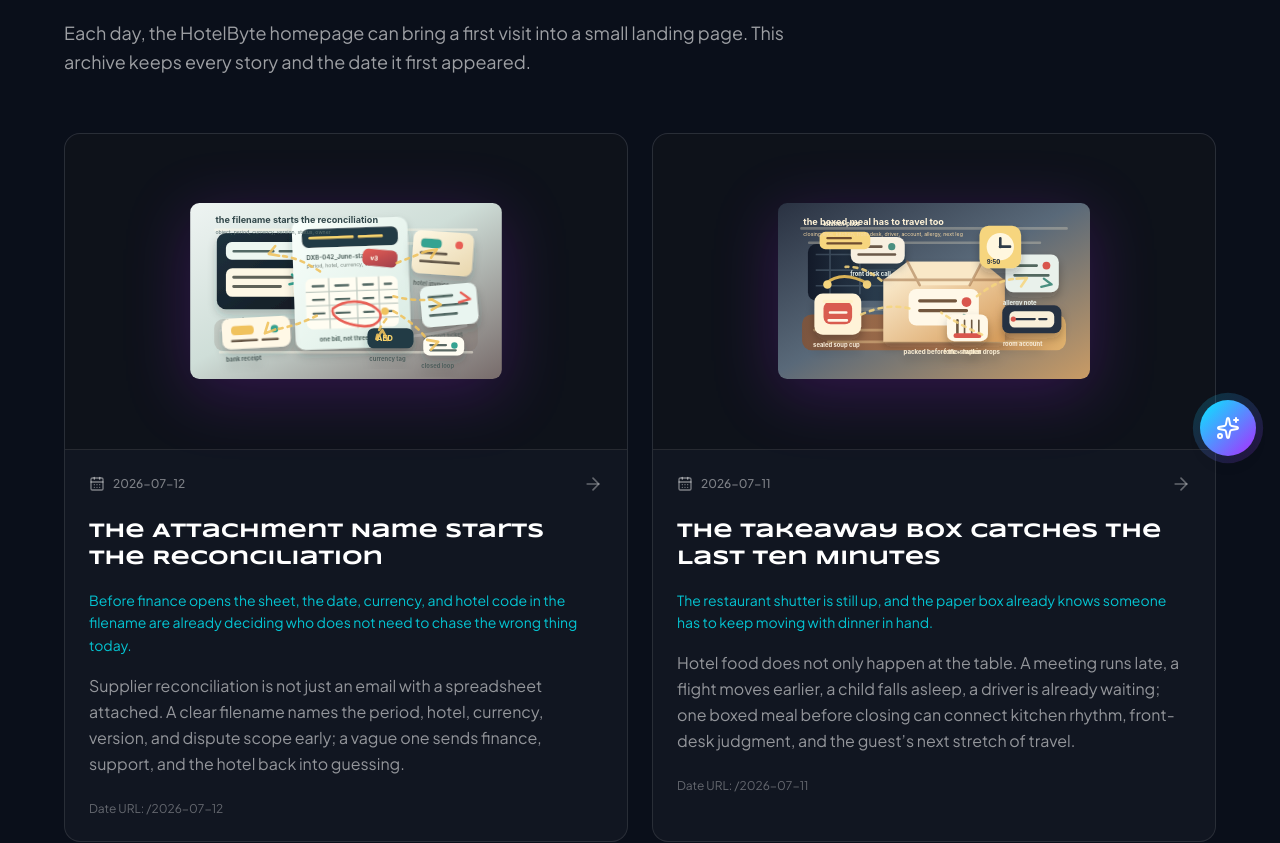
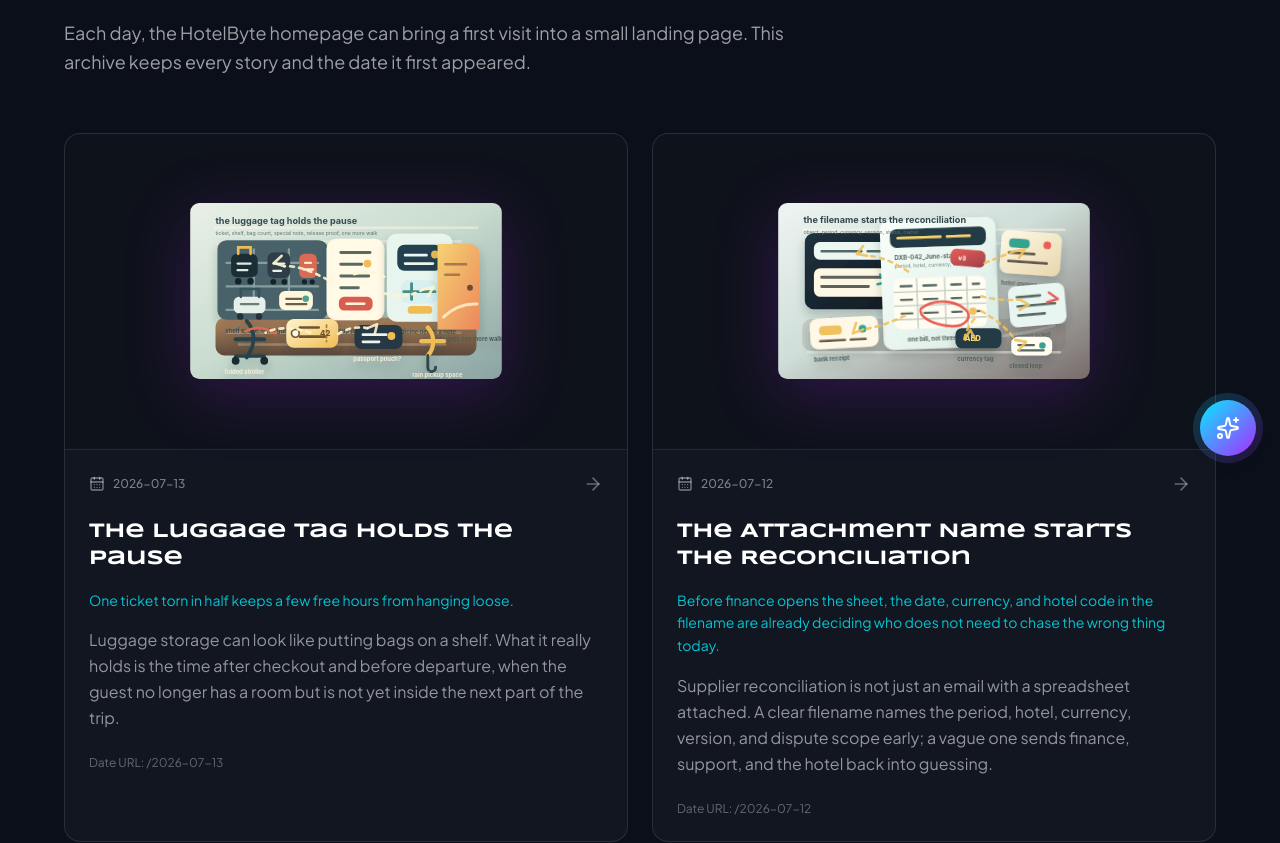
Before and after one commit to hotelbyte-com/hotelbyte-landing, a React (Vite) app: page /stories in a window 1280 px wide. Shown: the part 320-1163 px from the top of the page. Built offline with nearby package versions, Linux system fonts and the light colour scheme; no server answers.

Commit message:
Lore: hold the luggage pause

```diff
--- a/src/data/dailyStories.ts
+++ b/src/data/dailyStories.ts
@@ -2273,6 +2273,72 @@ export const dailyStories: DailyStory[] = [
     },
     generatedBy: 'codex-daily-story-publisher',
     generatedAt: '2026-07-12T10:12:49+04:00'
+  },
+  {
+    date: '2026-07-13',
+    slug: 'luggage-tag-holds-the-pause',
+    content: {
+      zh: {
+        title: '行李牌替客人暂停一下',
+        mood: '一张撕成两半的号码牌，让自由活动的几个小时没有悬在半空。',
+        theme: '寄存行李时那张号码牌，为什么是一段短暂但认真的信任关系',
+        summary:
+          '寄存行李看起来只是把箱子放到架子上。真正被托住的，是客人退房后到出发前那段不属于房间、也还没属于下一段旅程的时间。',
+        body: [
+          '上午十一点半，退房队伍刚散，行李房门口又排起短短一列。有人要去海边吃午饭，有人下午三点才去机场，还有一家人把婴儿车折起来，像折起一只小船。员工从票本上撕下一张号码牌，一半系在箱把上，一半递给客人。动作很快，却把接下来几个小时轻轻按住了。',
+          '行李牌的厉害之处，是它让“暂时离开”有了形状。客人可以不再拖着箱子穿过商场，也不用每五分钟摸一次护照袋。酒店接住的不是几件物品，而是一小段过渡时间：房间已经还了，城市还想再走一走，车还没来，手终于空出来。号码牌薄薄一张，责任却很具体。',
+          '麻烦也在这里。寄存不能只靠一句“放那边就行”。同款黑色行李箱太多，贵重物品要提前说清，冷藏药品不能被塞进普通架子，团体客人的箱子需要分批取走，雨天取包还要留出不堵门的地方。流程太重，客人会觉得被审问；流程太轻，错拿一次就足以毁掉整段离店体验。',
+          'HotelByte 关心酒店分销时，也该把这种暂停看见。离店时间、接送时间、行李件数、特殊存放备注和取回凭证，如果能在酒店、供应商和客服之间保持清楚，客人就不用把信任全压在记忆和运气上。行李牌不会让旅程更豪华。它只是让人放心地把手松开一会儿。'
+        ],
+        ctaLabel: '返回 HotelByte 首页'
+      },
+      en: {
+        title: 'The Luggage Tag Holds the Pause',
+        mood: 'One ticket torn in half keeps a few free hours from hanging loose.',
+        theme: 'Why the number tag for stored luggage creates a brief but serious trust relationship',
+        summary:
+          'Luggage storage can look like putting bags on a shelf. What it really holds is the time after checkout and before departure, when the guest no longer has a room but is not yet inside the next part of the trip.',
+        body: [
+          'At 11:30 in the morning, the checkout line has just thinned and a small queue forms at the luggage room. Someone wants lunch by the water. Someone does not leave for the airport until three. A family folds a stroller as if folding a little boat. The staff member tears a numbered ticket from the pad, ties one half to the suitcase handle, and gives the other half to the guest. It is a quick motion. It steadies the next few hours.',
+          'The useful thing about a luggage tag is that it gives temporary absence a shape. The guest can stop dragging a suitcase through a shopping street and stop patting the passport pouch every five minutes. The hotel is holding more than objects. It is holding a short interval: the room has been returned, the city still has one more walk in it, the car has not arrived, and the hands are finally free. Thin paper, specific responsibility.',
+          'That is where the friction lives too. Storage cannot be reduced to “leave it over there.” Too many black suitcases look alike. Valuables need a clear warning. Refrigerated medicine cannot sit on an ordinary shelf. Group bags may need staggered pickup. On a rainy day, collection needs space that does not block the door. Make the process too heavy and the guest feels interrogated. Make it too light and one wrong bag can ruin the departure.',
+          'When HotelByte thinks about hotel distribution, this pause deserves to be visible. Checkout time, transfer time, bag count, special storage notes, and release proof should stay clear between hotel, supplier, and support. Then trust does not have to rest entirely on memory and luck. A luggage tag does not make the trip grander. It lets someone let go for a while.'
+        ],
+        ctaLabel: 'Back to the HotelByte homepage'
+      }
+    },
+    visual: {
+      src: '/daily/2026-07-13.svg',
+      alt: {
+        zh: '酒店行李寄存房的编辑剖面插图，画面中有成对号码牌、行李架、黑色箱子、婴儿车、护照袋提示、冷藏药品小盒、团体取包清单、雨伞和通向城市街道的门。',
+        en: 'An editorial cutaway of a hotel luggage storage room with paired number tags, luggage shelves, black suitcases, a folded stroller, passport-pouch reminder, refrigerated medicine box, group pickup list, umbrella, and a door leading back to the city.'
+      },
+      caption: {
+        zh: '行李寄存托住的是退房后到出发前的空档：号码牌、特殊备注、取回凭证和清楚的动线，让客人敢把手松开。',
+        en: 'Stored luggage holds the gap between checkout and departure: number tags, special notes, release proof, and clear flow let guests loosen their grip.'
+      }
+    },
+    nextThemeSeeds: {
+      zh: [
+        '夜班保安的一次电梯巡查，怎样把安静、安全和客人睡眠连在一起',
+        '海边酒店的晒衣绳和地漏，为什么会改变长住客人的房型判断',
+        '清晨团体出发前，大堂里一排贴好名字的水瓶如何减少混乱',
+        '客服备注里一句“客人带药品需冷藏”，怎样让房间、餐饮和行李流程提前配合',
+        '雨后泳池边的一排防滑拖鞋，为什么比一张警示牌更像照顾'
+      ],
+      en: [
+        'How one night-security elevator round connects quiet, safety, and guest sleep',
+        'Why a drying line and floor drain at a beach hotel can change how long-stay guests judge a room type',
+        'How a row of name-labeled water bottles in the lobby reduces confusion before a group departs at dawn',
+        'How one support note saying a guest carries refrigerated medicine helps the room, F&B, and luggage flow prepare early',
+        'Why a row of non-slip sandals by the pool after rain can feel more caring than a warning sign'
+      ]
+    },
+    cta: {
+      href: '/'
+    },
+    generatedBy: 'codex-daily-story-publisher',
+    generatedAt: '2026-07-13T10:12:52+04:00'
   }
 ];
 
```
Also changed, not shown: public/daily/2026-07-13.svg (added).
